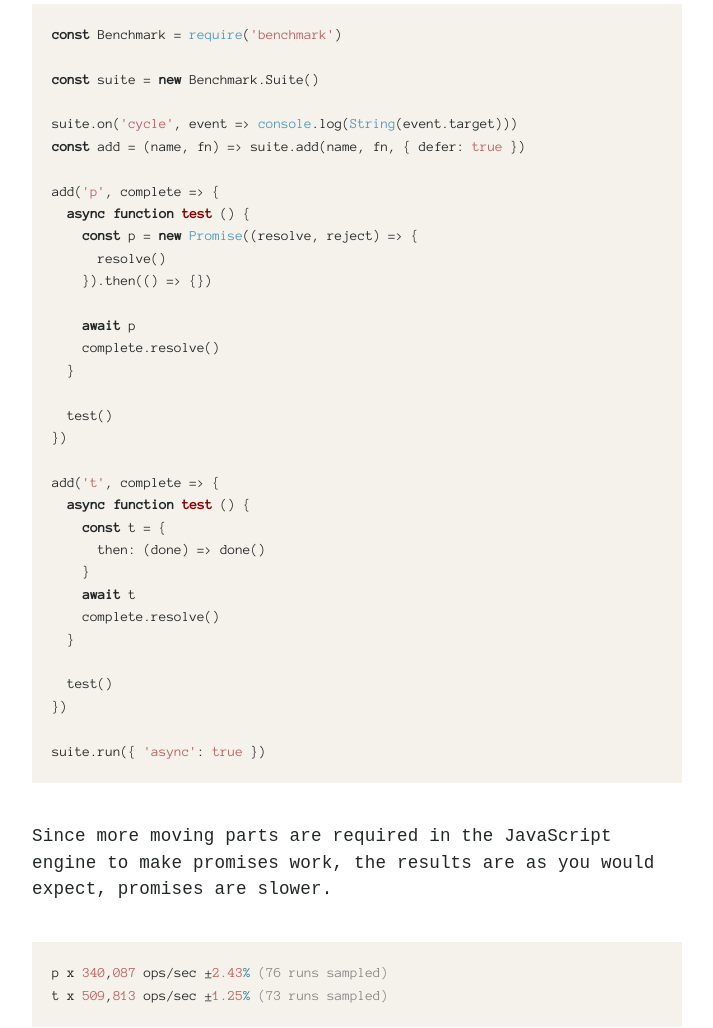
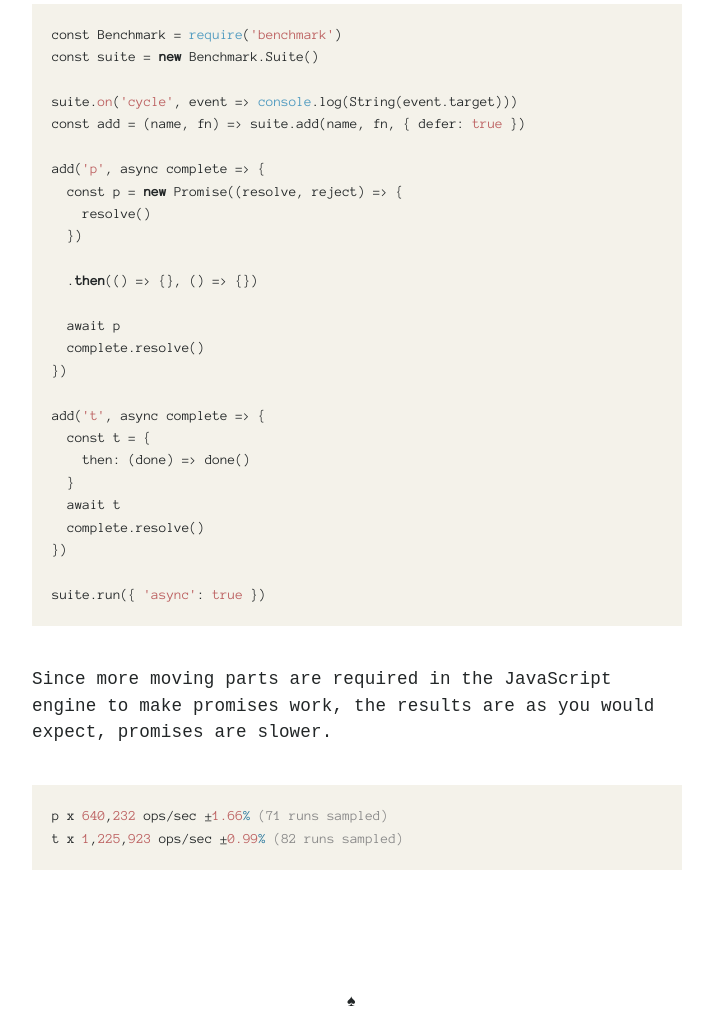
Before and after one commit to heapwolf/blog, a website: page docs/index.html in a window 1280 px wide. Shown: the part 10972-12000 px from the top of the page, without its empty margins (283-996 px from the left). Drawn offline with Linux system fonts and the light colour scheme; a web font is replaced by a local one.

Commit message:
update test

```diff
--- a/docs/index.html
+++ b/docs/index.html
@@ -248,43 +248,36 @@ main()
 </code></pre>
 <p>Sure some people might argue that C-style error passing is subject to mishandling. But so is error-bubbling. Choose your poison.</p>
 <h2 id="then-ables-are-faster-than-promises-">Then-ables are faster than promises.</h2>
-<pre><code class="lang-js"><span class="hljs-keyword">const</span> Benchmark = <span class="hljs-built_in">require</span>(<span class="hljs-string">'benchmark'</span>)
+<pre><code class="lang-js">const Benchmark = <span class="hljs-built_in">require</span>(<span class="hljs-string">'benchmark'</span>)
+const suite = <span class="hljs-keyword">new</span> Benchmark.Suite()
 
-<span class="hljs-keyword">const</span> suite = <span class="hljs-keyword">new</span> Benchmark.Suite()
+suite.<span class="hljs-literal">on</span>(<span class="hljs-string">'cycle'</span>, event =&gt; <span class="hljs-built_in">console</span>.log(String(event.target)))
+const add = <span class="hljs-function"><span class="hljs-params">(name, fn)</span> =&gt;</span> suite.add(name, fn, { defer: <span class="hljs-literal">true</span> })
 
-suite.on(<span class="hljs-string">'cycle'</span>, event =&gt; <span class="hljs-built_in">console</span>.log(<span class="hljs-built_in">String</span>(event.target)))
-<span class="hljs-keyword">const</span> add = (name, fn) =&gt; suite.add(name, fn, { defer: <span class="hljs-literal">true</span> })
+add(<span class="hljs-string">'p'</span>, async complete =&gt; {
+  const p = <span class="hljs-keyword">new</span> Promise(<span class="hljs-function"><span class="hljs-params">(resolve, reject)</span> =&gt;</span> {
+    resolve()
+  })
 
-add(<span class="hljs-string">'p'</span>, complete =&gt; {
-  <span class="hljs-keyword">async</span> <span class="hljs-function"><span class="hljs-keyword">function</span> <span class="hljs-title">test</span> (<span class="hljs-params"></span>) </span>{
-    <span class="hljs-keyword">const</span> p = <span class="hljs-keyword">new</span> <span class="hljs-built_in">Promise</span>((resolve, reject) =&gt; {
-      resolve()
-    }).then(() =&gt; {})
+  .<span class="hljs-keyword">then</span>(<span class="hljs-function"><span class="hljs-params">()</span> =&gt;</span> {}, <span class="hljs-function"><span class="hljs-params">()</span> =&gt;</span> {})
 
-    <span class="hljs-keyword">await</span> p
-    complete.resolve()
-  }
-
-  test()
+  await p
+  complete.resolve()
 })
 
-add(<span class="hljs-string">'t'</span>, complete =&gt; {
-  <span class="hljs-keyword">async</span> <span class="hljs-function"><span class="hljs-keyword">function</span> <span class="hljs-title">test</span> (<span class="hljs-params"></span>) </span>{
-    <span class="hljs-keyword">const</span> t = {
-      then: (done) =&gt; done()
-    }
-    <span class="hljs-keyword">await</span> t
-    complete.resolve()
+add(<span class="hljs-string">'t'</span>, async complete =&gt; {
+  const t = {
+    then: <span class="hljs-function"><span class="hljs-params">(done)</span> =&gt;</span> done()
   }
-
-  test()
+  await t
+  complete.resolve()
 })
 
 suite.run({ <span class="hljs-string">'async'</span>: <span class="hljs-literal">true</span> })
 </code></pre>
 <p>Since more moving parts are required in the JavaScript engine to make promises work, the results are as you would expect, promises are slower.</p>
-<pre><code>p x <span class="hljs-number">340</span>,<span class="hljs-number">087</span> ops/sec ±<span class="hljs-number">2.43</span><span class="hljs-meta">%</span> <span class="hljs-comment">(76 runs sampled)</span>
-t x <span class="hljs-number">509</span>,<span class="hljs-number">813</span> ops/sec ±<span class="hljs-number">1.25</span><span class="hljs-meta">%</span> <span class="hljs-comment">(73 runs sampled)</span>
+<pre><code>p x <span class="hljs-number">640</span>,<span class="hljs-number">232</span> ops/sec ±<span class="hljs-number">1.66</span><span class="hljs-meta">%</span> <span class="hljs-comment">(71 runs sampled)</span>
+t x <span class="hljs-number">1</span>,<span class="hljs-number">225</span>,<span class="hljs-number">923</span> ops/sec ±<span class="hljs-number">0.99</span><span class="hljs-meta">%</span> <span class="hljs-comment">(82 runs sampled)</span>
 </code></pre>
     </div>
   </div>
```
